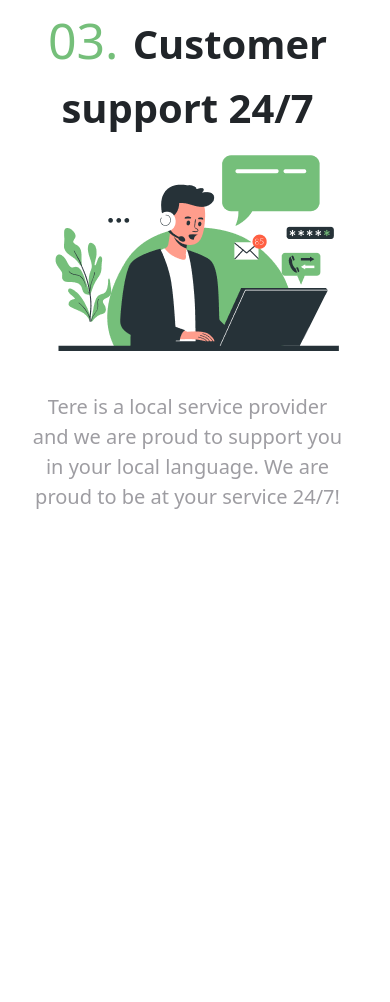
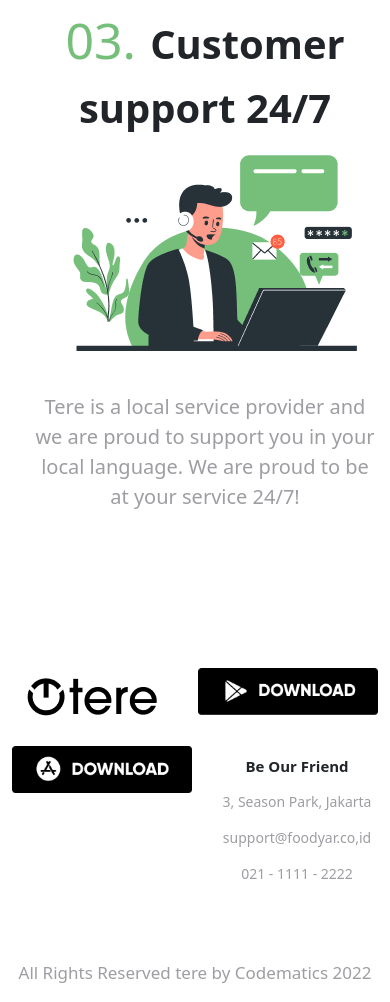
Before and after one commit to SajidNoorMuhammad/Responsive-Tere-Website, a plain HTML site: page index.html in a window 390 px wide. Shown: the part 4294-5296 px from the top of the page. Before the commit the page ends 4822 px from the top, so only its background shows below. Drawn offline with nearby package versions, Linux system fonts and the light colour scheme.

Commit message:
Finally Website Complete.

```diff
--- a/index.html
+++ b/index.html
@@ -202,19 +202,70 @@
     <div class="container">
         <div class="hello-three">
             <div class="row">
-                <div class="col">
-                    <div class="number-r"><span class="ending">03.</span> <span class="cold">Customer support 24/7</span> </div>
+                <div class="col col-12 col-sm-12 col-md-6 col-lg-6">
+                    <div class="number-r"><span class="ending">03.</span> <span class="cold">Customer support
+                            24/7</span> </div>
                     <div class="over"><img src="Images/Frame (5).png" alt=""></div>
-                    <p class="copy-3">Tere is a local service provider and we are proud to support you in your local language. We are proud to be at your service 24/7!</p>
+                    <p class="copy-3">Tere is a local service provider and we are proud to support you in your local
+                        language. We are proud to be at your service 24/7!</p>
                 </div>
-                <div class="col hover">
+                <div class="col hover col-12 col-sm-12 col-md-6 col-lg-6">
                     <img src="Images/Frame (5).png" alt="">
                 </div>
+            </div>
+        </div>
+    </div>
 
+    <div class="container justing">
+
+        <div class="row">
+            <div class="col theme">
+                <img src="Images/Group 3703 (1).png" alt="">
             </div>
 
+            <div class="col image-three">
+                <div>
+                    <img width="180px" src="Images/playstore.png" alt="">
+                </div>
+            </div>
+
+            <div class="col image-six">
+                <div>
+                    <img width="180px" src="Images/appstore.png" alt="">
+                </div>
+            </div>
+
+            <div class="col sentence">
+                <div class="col col-12 col-sm-12 col-md-6 col-lg-6">
+                    <p class="lasting">Be Our Friend</p>
+                    <p class="lasted">3, Season Park, Jakarta</p>
+                    <p class="lasted">support@foodyar.co,id</p>
+                    <p class="lasted">021 - 1111 - 2222</p>
+                </div>
+            </div>
+
+            <div class="col sentence-2">
+                <div class="col col-12 col-sm-12 col-md-6 col-lg-6">
+                    <p class="lasting">Be Our Friend</p>
+                    <p class="lasted">3, Season Park, Jakarta</p>
+                    <p class="lasted">support@foodyar.co,id</p>
+                    <p class="lasted">021 - 1111 - 2222</p>
+                </div>
+            </div>
+
+            <div class="col image-one">
+                <div>
+                    <img width="180px" src="Images/playstore.png" alt="">
+                </div>
+            </div>
+
+            <div class="col image-two">
+                <div>
+                    <img width="180px" src="Images/appstore.png" alt="">
+                </div>
+            </div>
         </div>
     </div>
+    <p class="end-last">All Rights Reserved tere by Codematics 2022</p>
 </body>
-
 </html>
--- a/style.css
+++ b/style.css
@@ -27,31 +27,17 @@
         height: 400px;
         object-fit: contain;
     }
-
-    /* .slide-content>h1 {
-        font-size: 50px;
-        color: orange;
-    } */
 }
-
-
-
-
-
-
-
 
 .row>.col>.grey {
     color: #9E9DA2;
 }
 
 .slide>img {
-    /* padding: 20px; */
     width: 100%;
     display: flex;
     justify-content: center;
 }
-
 
 .slide-content {
     height: 100%;
@@ -175,11 +161,11 @@
     text-align: center;
 }
 
-.theme-head>span> h1>.heading-color {
+.theme-head>span>h1>.heading-color {
     color: #75BF7A;
 }
 
-.theme-head>span> h1 {
+.theme-head>span>h1 {
     font-size: 50px;
     font-weight: bold;
 }
@@ -192,7 +178,7 @@
 
 
 @media only screen and (max-width: 700px) {
-    .theme-head>span> h1 {
+    .theme-head>span>h1 {
         font-size: 40px;
         font-weight: bold;
     }
@@ -292,22 +278,9 @@
     display: none;
 }
 
-/* @media only screen and (max-width: 700px) {
-    .theme-circle {
-        display: block;
-        text-align: center;
-    }
-
-    .circles {
-        display: none;
-    }
-} */
-
 .middle {
     margin-top: 80px;
 }
-
-
 
 .container>div>h2 {
     font-size: 40px;
@@ -360,7 +333,7 @@
         display: block;
     }
 
-    .soon>img{
+    .soon>img {
         display: none;
     }
 }
@@ -368,11 +341,6 @@
 .middle {
     background-color: white;
 }
-
-/* .hellow>.number-q>span{
-    color: #75BF7A;
-    font-size: 50px;
-} */
 
 .number-q>.ending {
     color: #75BF7A;
@@ -453,3 +421,95 @@
         display: none;
     }
 }
+
+.justing {
+    margin-top: 80px;
+}
+
+.theme>img {
+    margin-top: 70px;
+}
+
+.lasting {
+    font-weight: bold;
+    font-size: 15px;
+}
+
+.lasted {
+    color: #9E9DA2;
+    font-size: 14px;
+}
+
+.end-last {
+    text-align: center;
+    color: #75BF7A;
+    margin-top: 60px;
+    font-size: 17px;
+}
+
+.sentence {
+    line-height: 20px;
+}
+
+.sentence-2 {
+    line-height: 20px;
+}
+
+.image-one>div>img {
+    margin-top: 50px;
+}
+
+.image-two>div>img {
+    margin-top: 50px;
+}
+
+.image-three {
+    display: none;
+}
+
+.image-six {
+    display: none;
+}
+
+@media only screen and (max-width:700px) {
+    .sentence {
+        display: none;
+    }
+
+    .justing {
+        text-align: center;
+        justify-content: center;
+    }
+
+    .image-one {
+        display: none;
+    }
+
+    .image-two {
+        display: none;
+    }
+
+    .image-three {
+        display: block;
+    }
+
+    .image-six {
+        display: block;
+    }
+
+    .image-three>div>img {
+        margin-top: 60px;
+    }
+
+    .image-six>div>img {
+        margin-top: 30px;
+    }
+
+    .sentence-2 {
+        margin-top: 40px !important;
+    }
+
+    .end-last {
+        color: #9E9DA2;
+    }
+}
```
Also changed, not shown: Images/Group 3703 (1).png (added).
